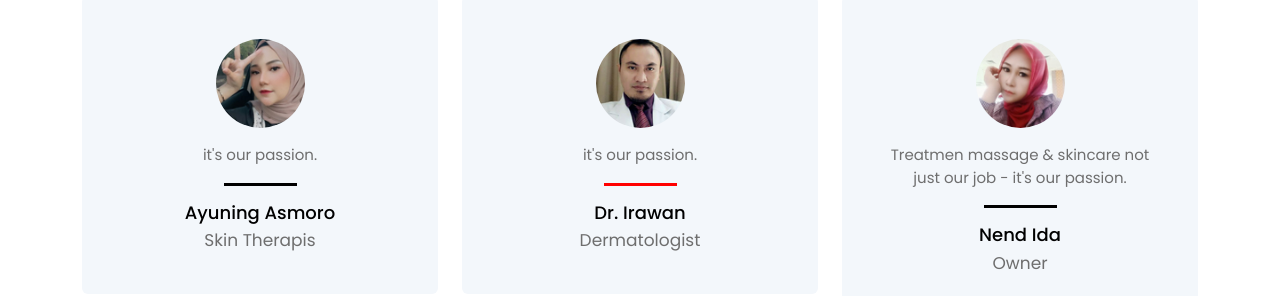
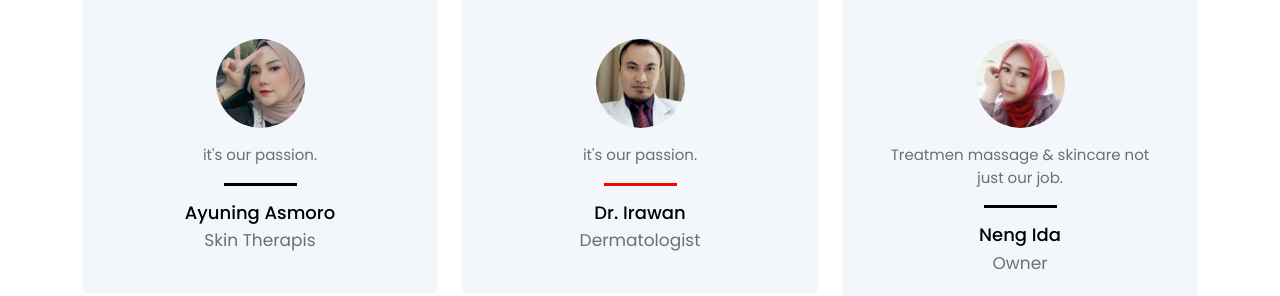
Before and after one commit to arviqueen/arviqueen.github.io, a website: page index.html in a window 1280 px wide. Shown: the part 2400-2696 px from the top of the page. Drawn offline with Linux system fonts and the light colour scheme.

Commit message:
Update index.html
Update neng ida

```diff
--- a/index.html
+++ b/index.html
@@ -134,9 +134,9 @@
                 <div class="card-body">
                   <div class="text-center">
                     <img src="images/face2.jpg" width="89" height="89" alt="" class="img-customer">
-                    <p class="m-0 py-3 text-muted">Treatmen massage & skincare not  just our job - it's our passion.</p>
+                    <p class="m-0 py-3 text-muted">Treatmen massage & skincare not  just our job.</p>
                     <div class="content-divider m-auto"></div>
-                    <h6 class="card-title pt-3">Nend Ida</h6>
+                    <h6 class="card-title pt-3">Neng Ida</h6>
                     <h6 class="customer-designation text-muted m-0">Owner</h6>
                   </div>
                 </div>
```
